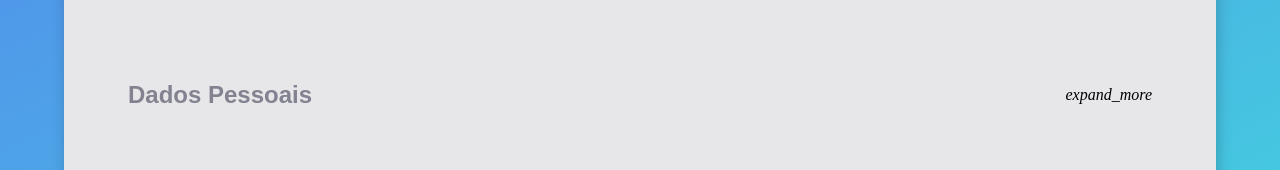
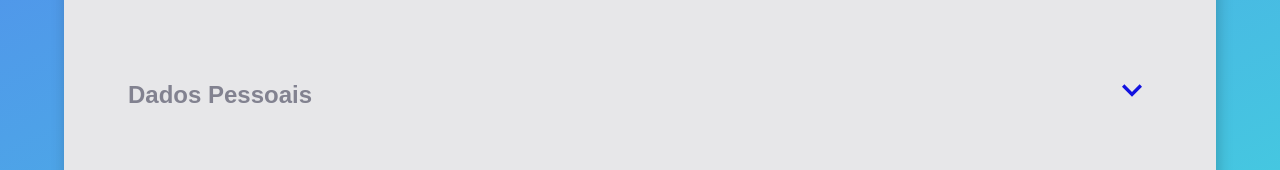
Before and after one commit to thiago-mfernandes/CepCop-React, a React (Create React App) app in the folder cepcop-react/: page /cadastro in a window 1280 px wide. Shown: the part 350-520 px from the top of the page. Built offline with nearby package versions, Linux system fonts and the light colour scheme.

Commit message:
icone de expansao implementado

```diff
--- a/cepcop-react/src/components/UI/Cards/Cadastro/DadosPessoais/index.tsx
+++ b/cepcop-react/src/components/UI/Cards/Cadastro/DadosPessoais/index.tsx
@@ -1,3 +1,4 @@
+import IconExpand from "../IconExpand";
 import { StyledSecaoGenerica } from "../styled";
 import TituloBox from "../TituloBox";
 import TituloSecao from "../TituloSecao";
@@ -7,7 +8,7 @@ function DadosPessoais() {
         <StyledSecaoGenerica>
             <TituloBox>
                 <TituloSecao conteudo={"Dados Pessoais"} />
-                <i id="arrow-expand" className="material-icons arrow-expand">expand_more</i>
+                <IconExpand/>
             </TituloBox>
         </StyledSecaoGenerica>
     )
--- /dev/null
+++ b/cepcop-react/src/components/UI/Cards/Cadastro/IconExpand.tsx
@@ -0,0 +1,12 @@
+import { MdExpandMore } from "react-icons/md";
+import { StyledIconExpand } from "./styled";
+
+function IconExpand() {
+    return (
+        <StyledIconExpand>
+            <MdExpandMore />
+        </StyledIconExpand>
+    );
+}
+
+export default IconExpand;
--- a/cepcop-react/src/components/UI/Cards/Cadastro/styled.ts
+++ b/cepcop-react/src/components/UI/Cards/Cadastro/styled.ts
@@ -1,3 +1,4 @@
+import { azulMedioBrilhante } from './../../variaveis';
 import { cinzaEscuro } from 'src/components/UI/variaveis';
 import styled from "styled-components";
 import { cinzaClaro, cinzaMedio } from "../../variaveis";
@@ -46,3 +47,13 @@ export const StyledTituloSecao = styled.h2`
     font-size: 1.5rem;
     opacity: 0.9;
 `;
+
+export const StyledIconExpand = styled.i`
+    color: ${azulMedioBrilhante};
+    font-size: 2.5rem;
+    animation: Flashing .8s ease-in alternate infinite;
+    padding: 0;
+    &:hover {
+        cursor: pointer;
+    }
+`;
```
